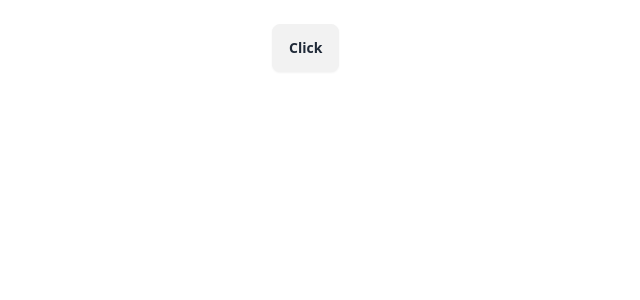
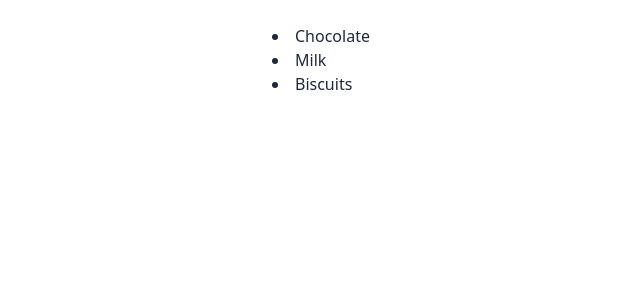
Before and after one commit to andreaborelli/angular17-demo, an Angular app: page / in a window 1280 px wide. Shown: the top 300 px of the page, without its empty margins (176-816 px from the left). Built offline with nearby package versions, Linux system fonts and the light colour scheme.

Commit message:
ngFor e Signals

```diff
--- a/src/app/app.component.ts
+++ b/src/app/app.component.ts
@@ -1,6 +1,13 @@
 import { Component, signal } from '@angular/core';
 import { ListComponent } from './shared/list/list.component';
 import { CommonModule } from '@angular/common';
+
+
+type Product = {
+  id: number;
+  name: string;
+  cost: number;
+}
 
 
 @Component({
@@ -8,7 +15,7 @@ import { CommonModule } from '@angular/common';
   standalone: true,
   imports: [
     ListComponent,
-    CommonModule
+    CommonModule // contiene le direttive di angular come ngIf e ngFor ecc.
   ],
   template: `
 
@@ -16,19 +23,12 @@ import { CommonModule } from '@angular/common';
 
     <div class="centered-page sm">
 
-         <button class="btn" (click)="visible.set(!visible())">Click</button>
+        <li *ngFor="let product of products()">{{ product.name }}</li>
 
-         <!-- nel template non possiamo usare la funzione update e di conseguenza utilizziamo
-          questo approccio: (click)="visible.set(!visible())"
-          per evitare di creare un metodo nella classe di app.componente.ts -->
-
-        <h1 class="text-3xl" *ngIf="visible()">Hello</h1>
-
-        <!-- quando signal ha un valore true l'elemento viene renderizzato altrimenti no
-         *ngIf è una direttiva che distrugge e ricrea l'elemento -->
-
-         <!-- <h1 class="text-3xl" [hidden]="!visible()">Hello</h1> : l'attributo hidden fa un display none quindi l'elemento lo troviamo sempre nel DOM,
-          quindi meglio usare le direttive ngIf per distruggere un elemento e ricrearlo -->
+        <!-- applichiamo la direttiva *ngFor disponibile grazie al modulo CommonModule
+         è facciamo un for of all'interno, quindi: *ngFor="let product of products()"
+         ma usiamo le parentesi tonde products() perchè bisogna invocare un getter del signal
+         per recuperare il suo valore, e vedremo la lista renderizzata. -->
 
     </div>
 
@@ -40,9 +40,22 @@ import { CommonModule } from '@angular/common';
 })
 export class AppComponent {
 
-/* i signal di angular possono essere utilizzati tranquillamente insiame alle direttive:
- ngIf, ngFor, ngSwitch, o con qualunque attributo dinamico del DOM */
+/* i signal possono contenere all'interno primitive o anche oggetti,
+array e in questo caso abbiamo un signal chiamato
+products che contiene al suo interno un array di prodotti,  products = signal<Product[]> <> generics
+abbiamo usato il generics tra l'altro per tipizzare l'array come Product array,
+che contiene le proprietà id: name: e cost:   */
 
- visible = signal(false);
+/* i signal di angular possono essere utilizzati tranquillamente con ngFor,
+nel caso in cui volessimo visualizzare es. tre tag <li> dinamicamente,
+quindi sull'elemento   */
+
+ products = signal<Product[]>([
+
+  { id: 1, name: 'Chocolate', cost: 3 },
+  { id: 2, name: 'Milk', cost: 1 },
+  { id: 3, name: 'Biscuits', cost: 2 }
+
+ ])
 
 }
```
